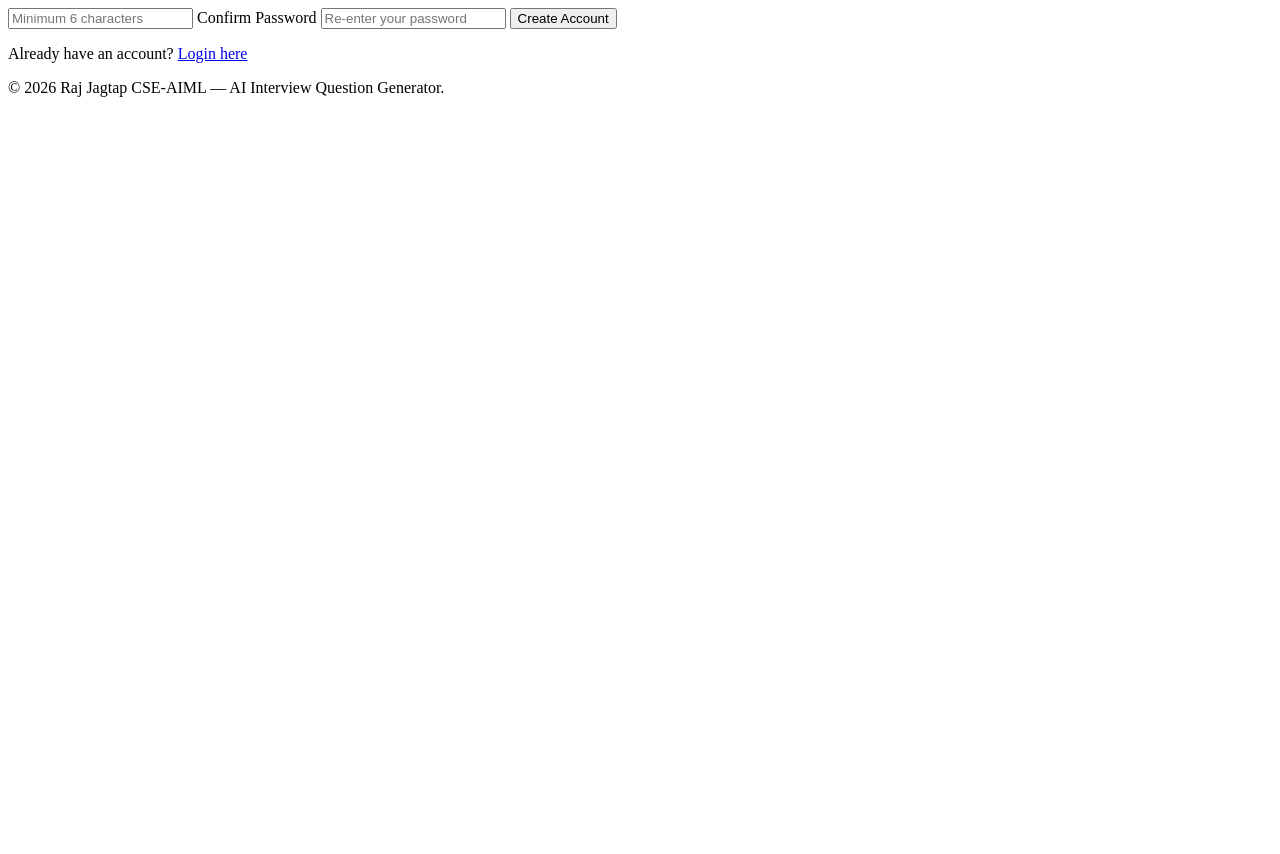
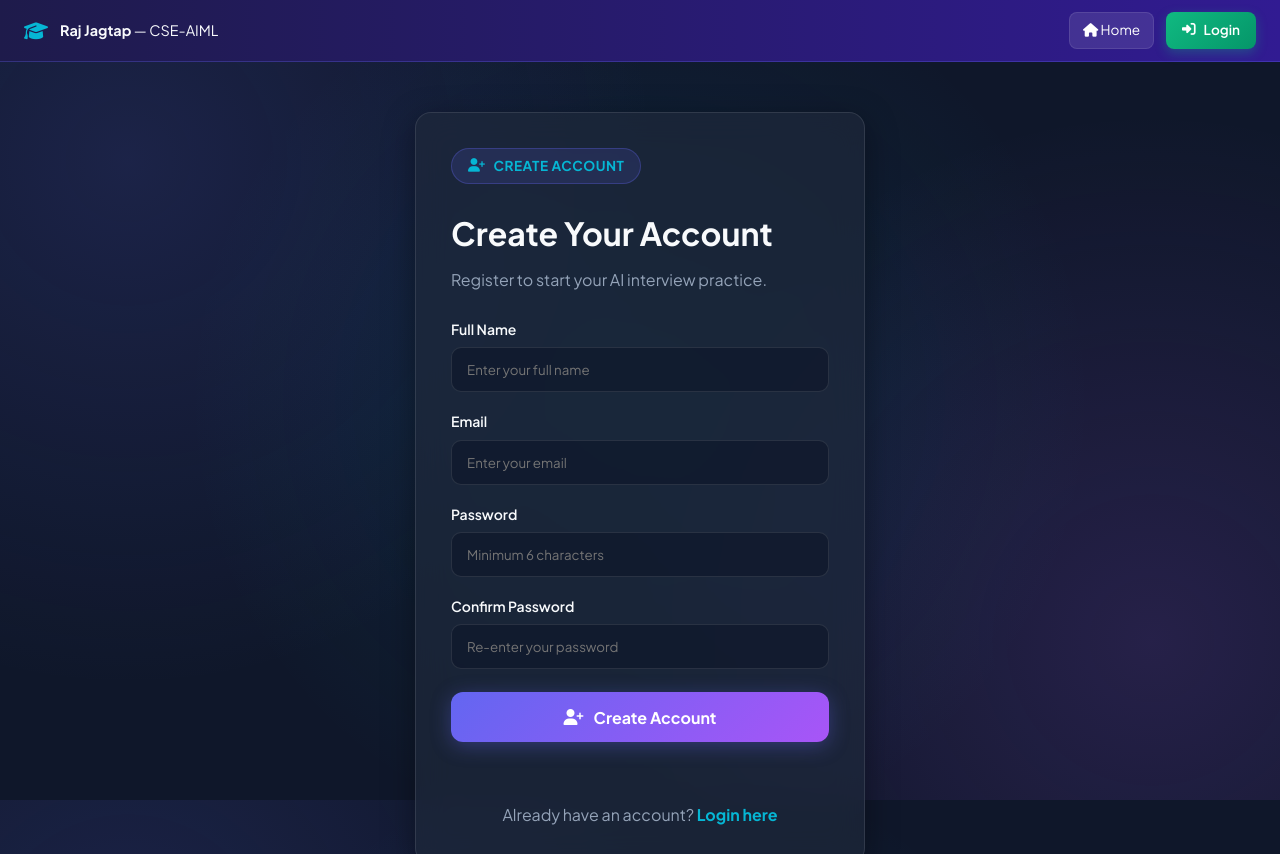
Before and after one commit to rajjagtap57574-cmyk/ai-interviewquestion-generator, a website: page register.html in a window 1280 px wide. Shown: the top 854 px of the page. Before the commit the page ends 800 px from the top, so only its background shows below. Drawn offline with Linux system fonts and the light colour scheme.

Commit message:
Refactor register.html for improved structure

```diff
--- a/register.html
+++ b/register.html
@@ -1,3 +1,150 @@
+<!DOCTYPE html>
+<html lang="en">
+
+<head>
+
+    <meta charset="UTF-8">
+
+    <meta name="viewport"
+          content="width=device-width, initial-scale=1.0">
+
+    <title>Register | Raj Jagtap CSE-AIML</title>
+
+    <link rel="stylesheet" href="style.css">
+
+    <link rel="preconnect"
+          href="https://fonts.googleapis.com">
+
+    <link rel="preconnect"
+          href="https://fonts.gstatic.com"
+          crossorigin>
+
+    <link href="https://fonts.googleapis.com/css2?family=Plus+Jakarta+Sans:wght@400;500;600;700;800&display=swap"
+          rel="stylesheet">
+
+    <link rel="stylesheet"
+          href="https://cdnjs.cloudflare.com/ajax/libs/font-awesome/6.4.0/css/all.min.css">
+
+</head>
+
+
+<body class="auth-page">
+
+
+    <!-- TOP BAR -->
+
+    <div class="exporter-banner">
+
+        <div class="exporter-info">
+
+            <i class="fa-solid fa-graduation-cap"></i>
+
+            <span>
+                <strong>Raj Jagtap</strong> — CSE-AIML
+            </span>
+
+        </div>
+
+
+        <div class="export-btn-group">
+
+            <a href="index.html"
+               class="btn-code-modal auth-top-btn">
+
+                <i class="fa-solid fa-house"></i>
+                Home
+
+            </a>
+
+
+            <a href="login.html"
+               class="btn-export auth-top-btn">
+
+                <i class="fa-solid fa-right-to-bracket"></i>
+                Login
+
+            </a>
+
+        </div>
+
+    </div>
+
+
+
+    <!-- REGISTER SECTION -->
+
+    <main class="auth-main">
+
+        <section class="glass-card auth-card">
+
+
+            <div class="ai-badge">
+
+                <i class="fa-solid fa-user-plus"></i>
+
+                Create Account
+
+            </div>
+
+
+            <h1>
+                Create Your Account
+            </h1>
+
+
+            <p class="auth-subtitle">
+
+                Register to start your
+                AI interview practice.
+
+            </p>
+
+
+
+            <!-- REGISTER FORM -->
+
+            <form id="registerForm"
+                  class="auth-form">
+
+
+                <!-- NAME -->
+
+                <label>
+
+                    Full Name
+
+                    <input
+                        id="registerName"
+                        type="text"
+                        placeholder="Enter your full name"
+                        required>
+
+                </label>
+
+
+
+                <!-- EMAIL -->
+
+                <label>
+
+                    Email
+
+                    <input
+                        id="registerEmail"
+                        type="email"
+                        placeholder="Enter your email"
+                        required>
+
+                </label>
+
+
+
+               <!-- PASSWORD -->
+
+<label>
+
+    Password
+
     <input
         id="registerPassword"
         type="password"
```
Lines whose indentation alone changed are shown as unchanged.
